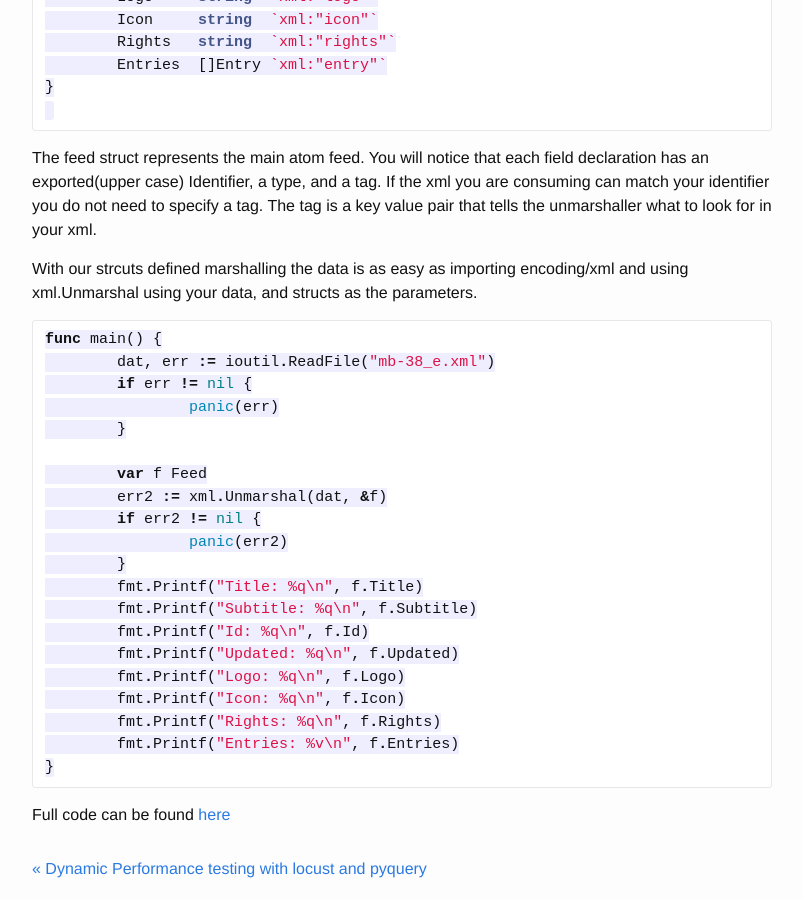
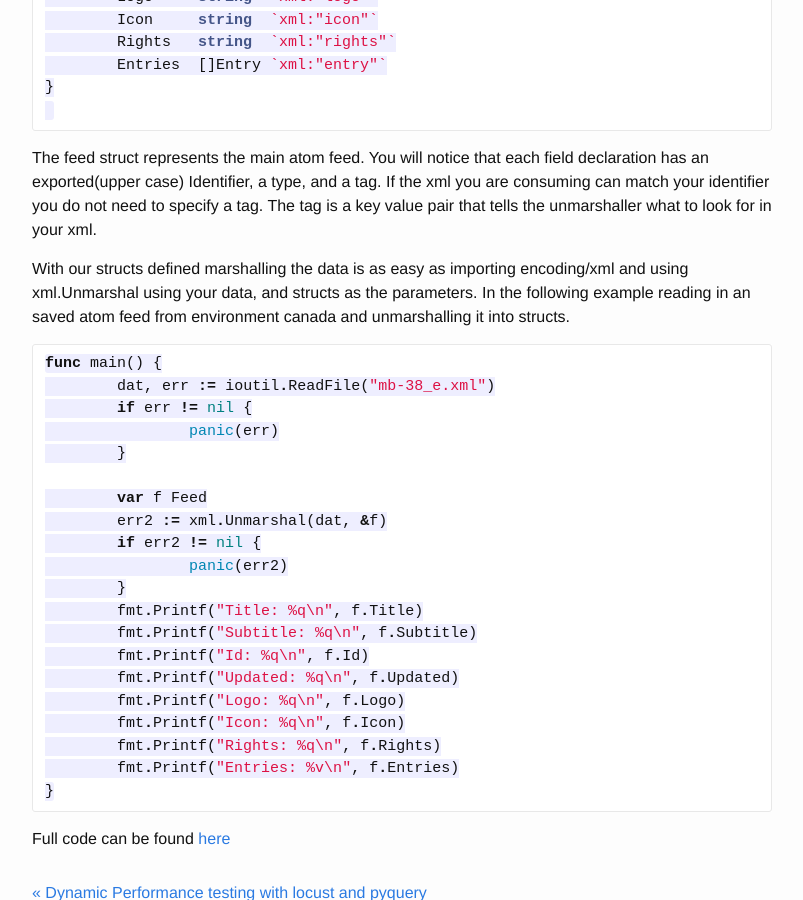
Before and after one commit to catwomey/catwomey.github.io, a Jekyll site: the page built from _posts/2015-02-28-go-xml.markdown, in a window 1280 px wide and 900 px high, scrolled down 702 px. Shown: the whole window, without its empty margins (238-1041 px from the left). Built offline with Jekyll 4.4.1, drawn with Linux system fonts in a browser that asks for light colours; Markdown is read by kramdown in place of the engine named in the settings; comment, search, counter and statistics services are not loaded.

Commit message:
Update 2015-02-28-go-xml.markdown
Fixed typo, clarification of example

````diff
--- a/_posts/2015-02-28-go-xml.markdown
+++ b/_posts/2015-02-28-go-xml.markdown
@@ -40,8 +40,8 @@ The feed struct represents the main atom feed.  You will notice that each field
  Identifier, a type, and a tag.  If the xml you are consuming can match your identifier you do not need to specify a tag.
  The tag is a key value pair that tells the unmarshaller what to look for in your xml.
 
- With our strcuts defined marshalling the data is as easy as importing encoding/xml and using xml.Unmarshal using
- your data, and structs as the parameters.
+ With our structs defined marshalling the data is as easy as importing encoding/xml and using xml.Unmarshal using
+ your data, and structs as the parameters. In the following example reading in an saved atom feed from environment canada and unmarshalling it into structs.
 
 
  ```go
````
